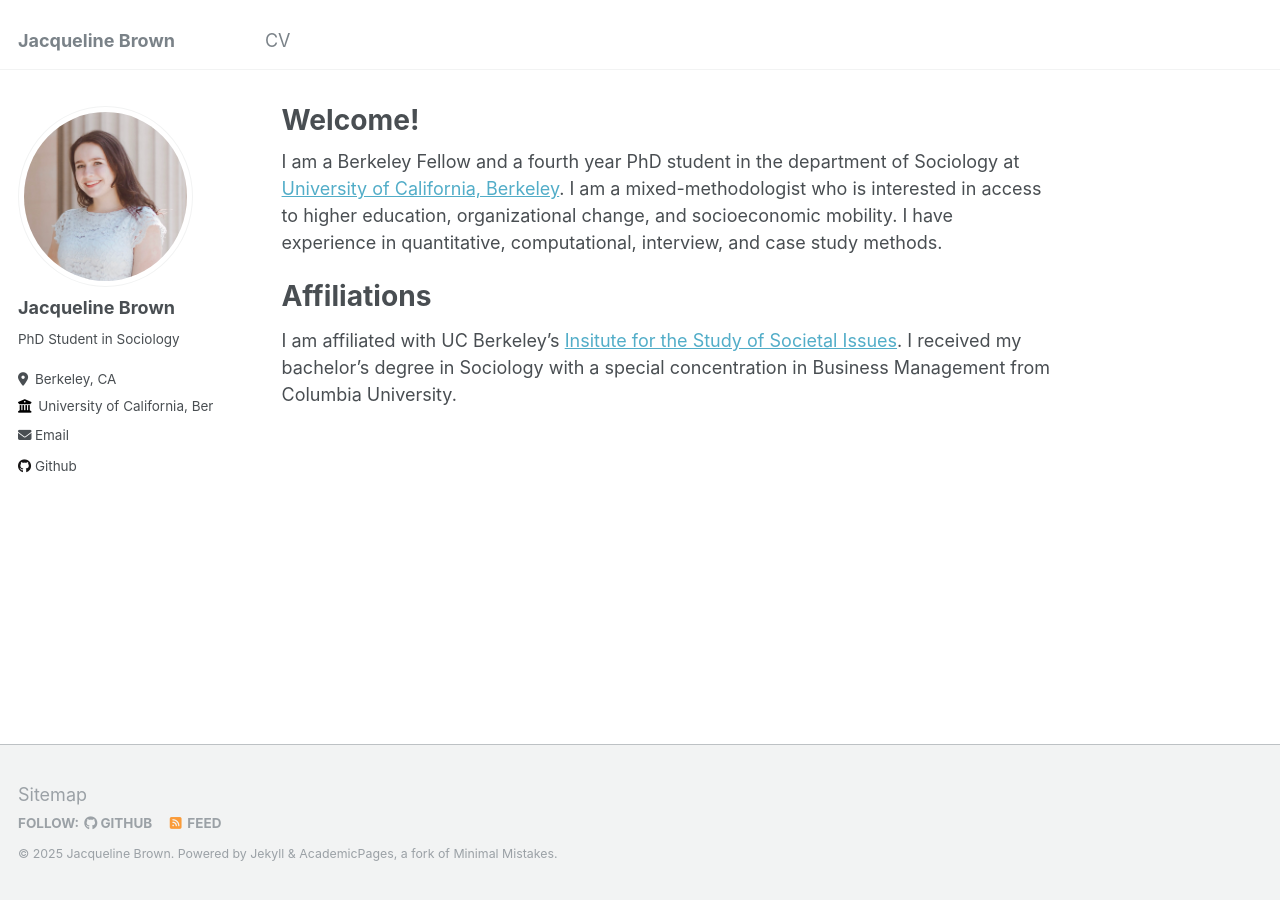
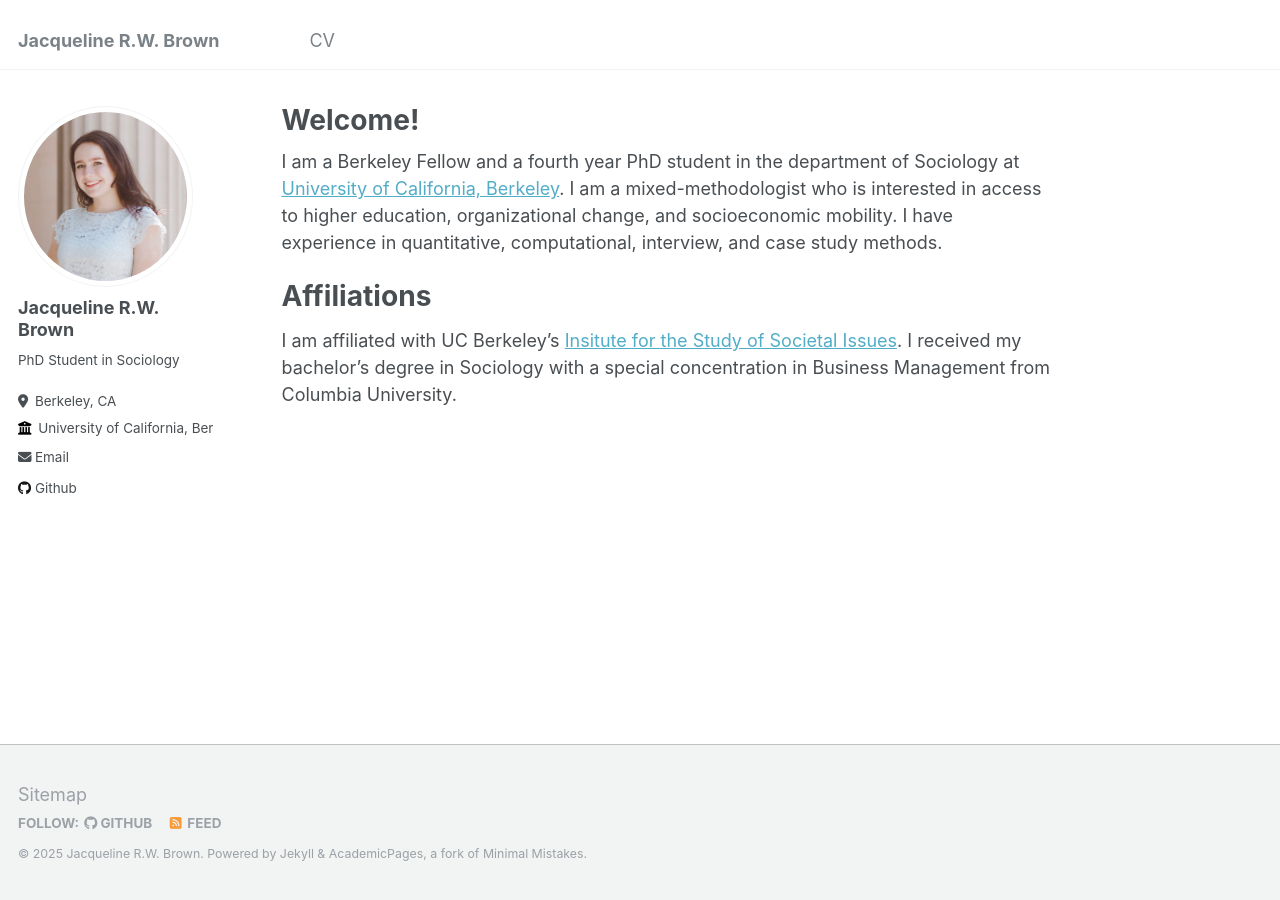
Before and after one commit to jacqueline-rw-brown/jacqueline-rw-brown.github.io, a Jekyll site: the page built from _pages/about.md, in a window 1280 px wide. Built offline with Jekyll 4.4.1, drawn with Linux system fonts in a browser that asks for light colours.

```diff
--- a/_config.yml
+++ b/_config.yml
@@ -8,9 +8,9 @@
 
 # Basic Site Settings
 locale                   : "en-US"
-title                    : "Jacqueline Brown"
+title                    : "Jacqueline R.W. Brown"
 title_separator          : "-"
-name                     : &name "Jacqueline Brown"
+name                     : &name "Jacqueline R.W. Brown"
 description              : &description "I am a PhD student in the department of Sociology at University of California, Berkeley. I am a mixed-methods researcher whose research focuses on access to higher education, organizational change, and socioeconomic inequality."
 url                      : https://jacqueline-rw-brown.github.io # the base hostname & protocol for your site e.g. "https://mmistakes.github.io"
 baseurl                  : "" # the subpath of your site, e.g. "/blog"
@@ -22,7 +22,7 @@ repository               : "jacqueline-rw-brown/jacqueline-rw-brown.github.io"
 author:
   # Biographic information
   avatar           : "profile.jpg"
-  name             : "Jacqueline Brown"
+  name             : "Jacqueline R.W. Brown"
   pronouns         : # example: "she/her"
   bio              : "PhD Student in Sociology"
   location         : "Berkeley, CA"
```
